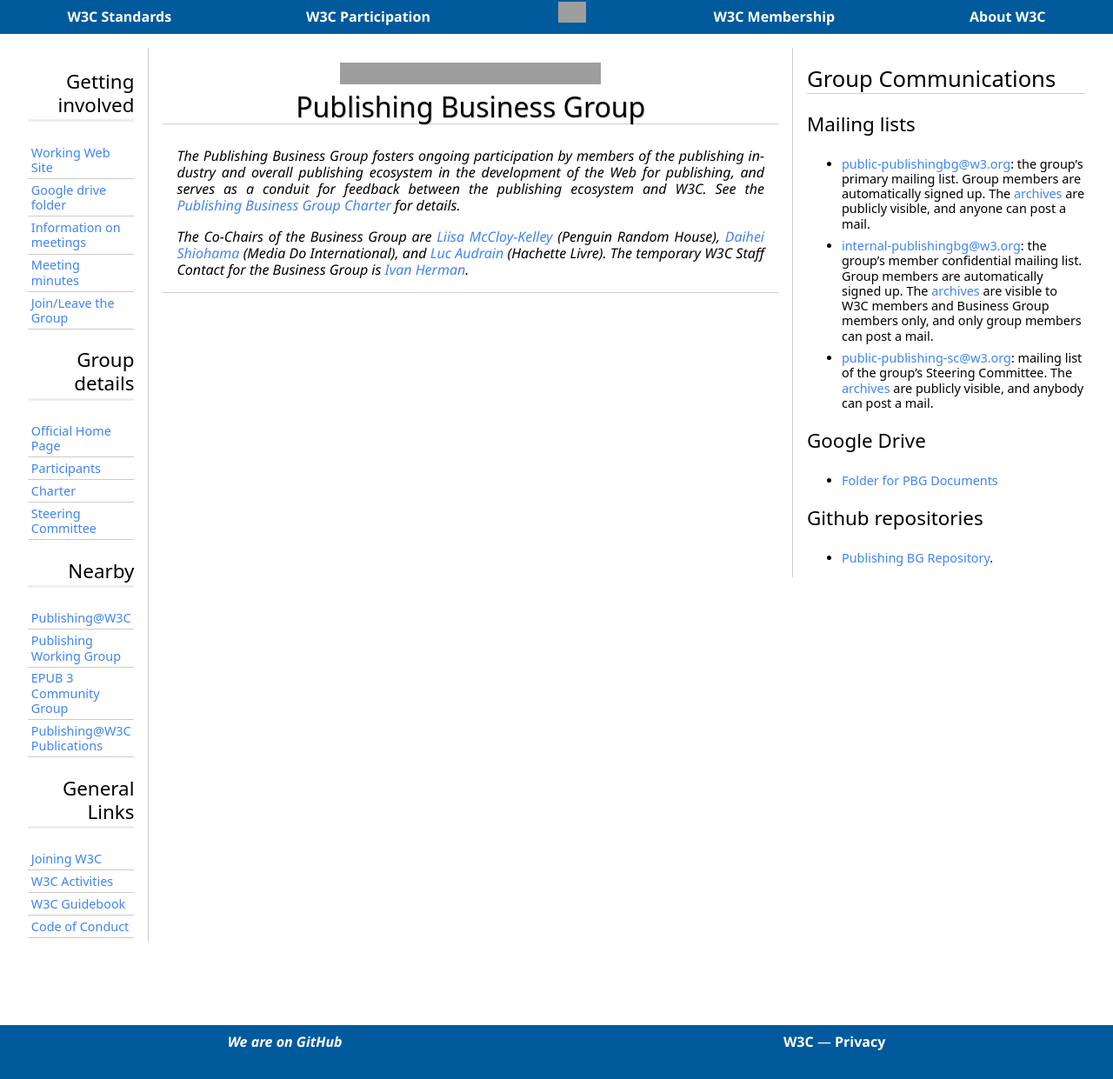
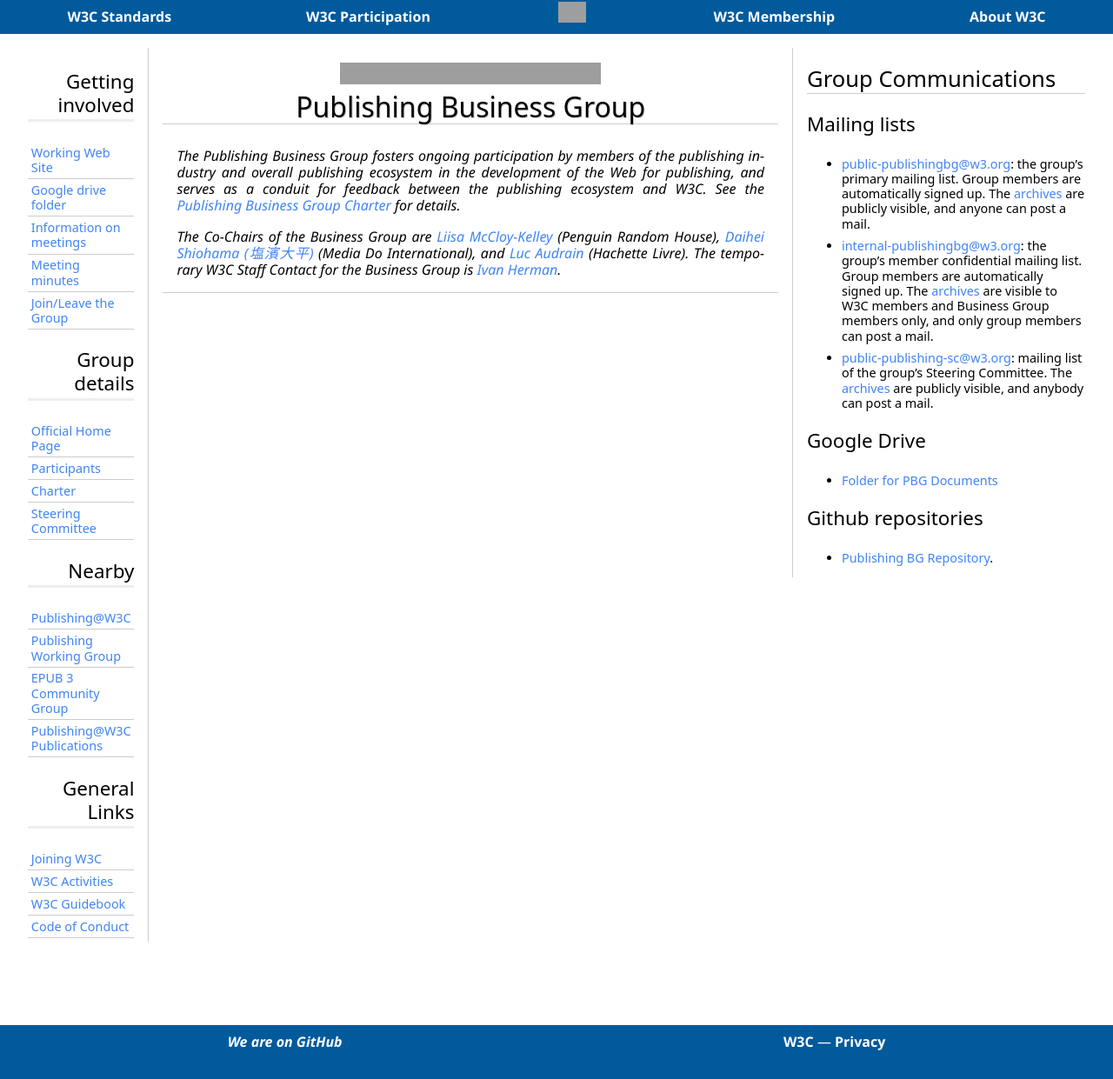
Before and after one commit to w3c/publ-bg, a Jekyll site: the page built from index.md, in a window 1280 px wide. Shown: the whole page at 87% size. Built offline with Jekyll 4.4.1, drawn with Linux system fonts in a browser that asks for light colours; some web fonts are replaced; grey boxes are pictures that could not be loaded.

Commit message:
Dahei's name added

```diff
--- a/assets/nicknames.json
+++ b/assets/nicknames.json
@@ -277,7 +277,7 @@
 	},
 	{
 		"nick"		: ["Daihei"],
-		"name"		: "Daihei Shiohama"
+		"name"		: "Daihei Shiohama (塩濱大平)"
 	},
 	{
 		"nick"		: ["Dan_Sanicola"],
--- a/index.md
+++ b/index.md
@@ -5,4 +5,4 @@ layout: home
 The Publishing Business Group fosters ongoing participation by members of the publishing industry and overall publishing ecosystem in the development of the Web for publishing, and serves as a conduit for feedback between the publishing ecosystem and W3C. See the [Publishing Business Group Charter](https://www.w3.org/2017/02/PublishingBGcharter) for details.
 
 
-The Co-Chairs of the Business Group are [Liisa McCloy-Kelley](mailto:LMcCloy-Kelley@randomhouse.com) (Penguin Random House), [Daihei Shiohama](mailto:shiohama@mediado.jp) (Media Do International), and [Luc Audrain](mailto:laudrain@hachette-livre.fr) (Hachette Livre). The temporary W3C Staff Contact for the Business Group is [Ivan Herman](mailto:ivan@w3.org).
+The Co-Chairs of the Business Group are [Liisa McCloy-Kelley](mailto:LMcCloy-Kelley@randomhouse.com) (Penguin Random House), [Daihei Shiohama (塩濱大平)](mailto:shiohama@mediado.jp) (Media Do International), and [Luc Audrain](mailto:laudrain@hachette-livre.fr) (Hachette Livre). The temporary W3C Staff Contact for the Business Group is [Ivan Herman](mailto:ivan@w3.org).
```
